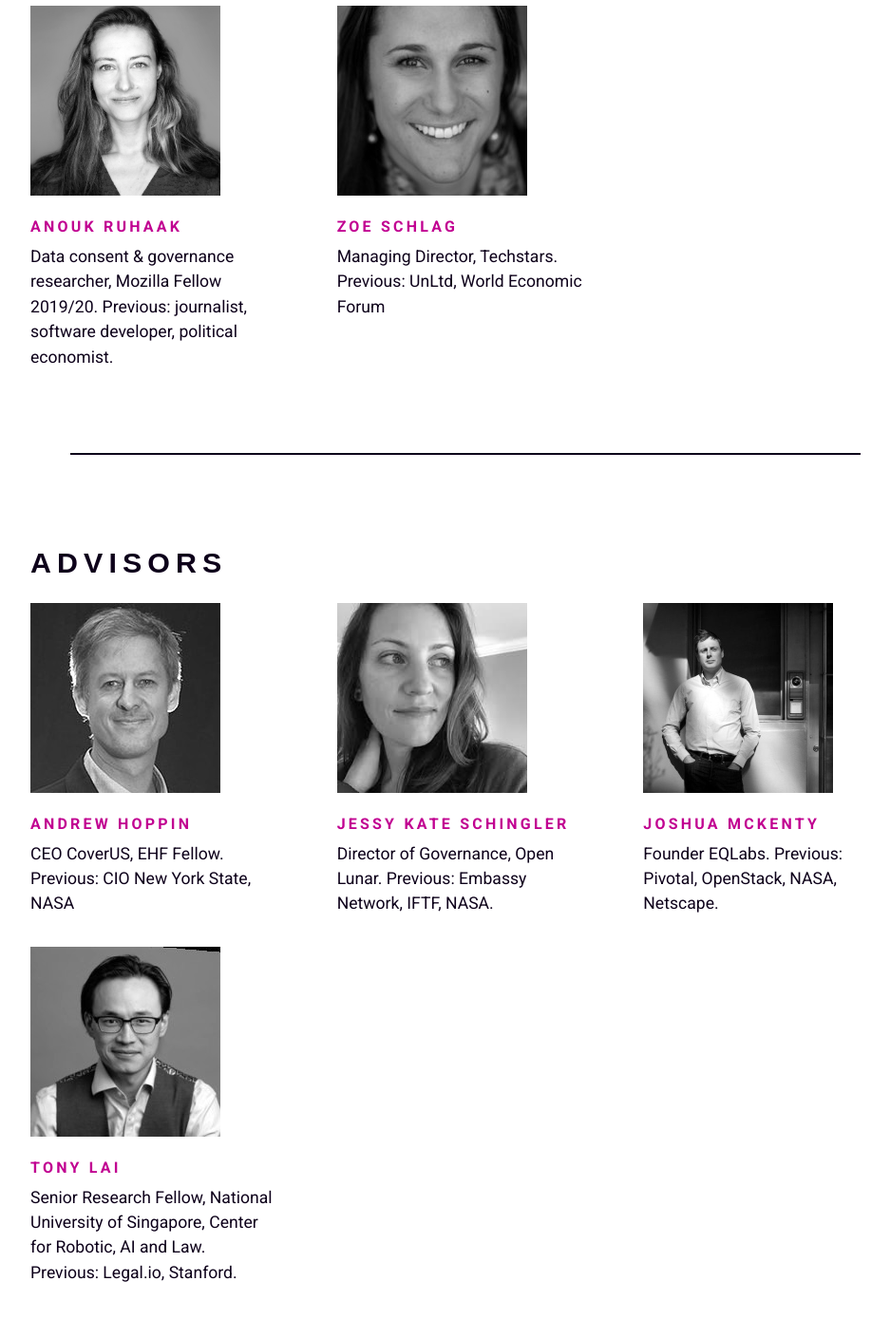
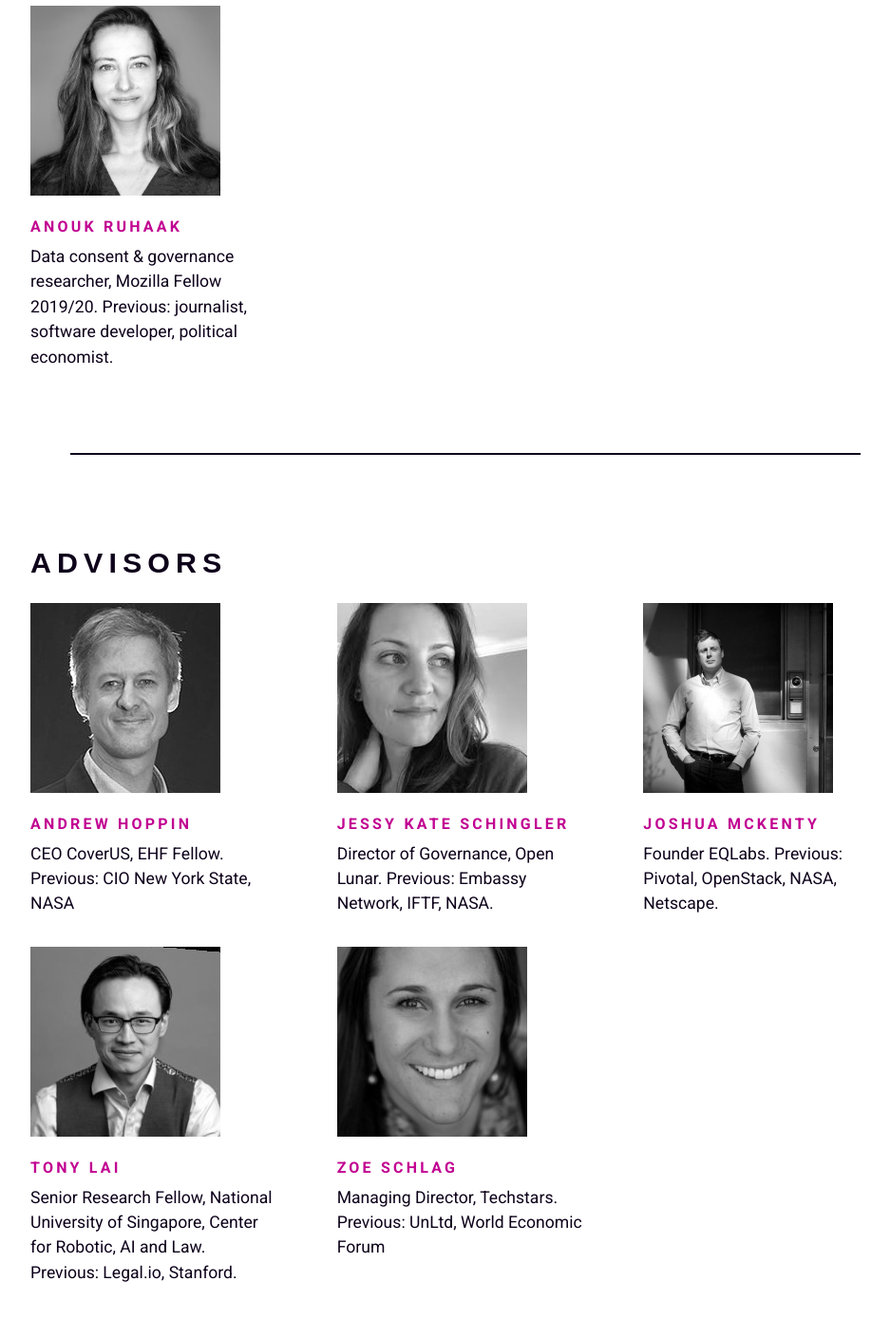
Before and after one commit to thegcdc/thegcdc.github.io, a Jekyll site: the page built from index.html, in a window 1280 px wide and 1400 px high, scrolled down 2213 px. Shown: the top 1389 px of the window at 95% size, without its empty margins (156-1093 px from the left). Built offline with Jekyll 4.4.1, drawn with Linux system fonts in a browser that asks for light colours; nearby versions of some CDN libraries; some web fonts are replaced; comment, search, counter and statistics services are not loaded.

Commit message:
zoe advisor

```diff
--- a/index.html
+++ b/index.html
@@ -65,12 +65,6 @@
             <h4 class="responsive-h4 caps">Anouk Ruhaak</h4>
             <p>Data consent & governance researcher, Mozilla Fellow 2019/20. Previous: journalist, software developer, political economist.</p>
           </div>
-
-            <div class="sm-col sm-col-4 px3 py1">
-            <img src="../image/zoe.jpg" width="200px" height="200px">
-            <h4 class="responsive-h4 caps">Zoe Schlag</h4>
-            <p>Managing Director, Techstars. Previous: UnLtd, World Economic Forum</p>
-          </div>
       </div>
     </div>
   </section>
@@ -113,6 +107,12 @@
             <img src="../image/tony.jpg" width="200px" height="200px">
             <h4 class="responsive-h4 caps">Tony Lai</h4>
             <p>Senior Research Fellow, National University of Singapore, Center for Robotic, AI and Law. Previous: Legal.io, Stanford.</p>
+          </div>
+
+            <div class="sm-col sm-col-4 px3 py1">
+            <img src="../image/zoe.jpg" width="200px" height="200px">
+            <h4 class="responsive-h4 caps">Zoe Schlag</h4>
+            <p>Managing Director, Techstars. Previous: UnLtd, World Economic Forum</p>
           </div>
 
       </div>
```
